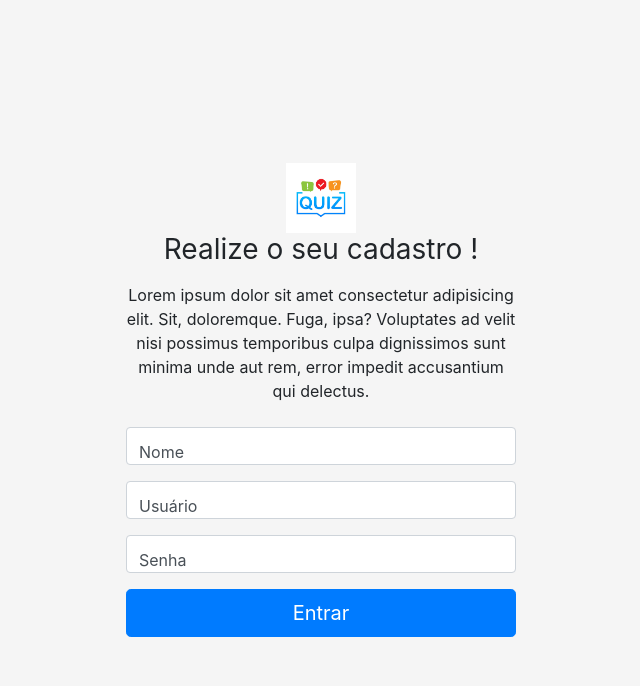
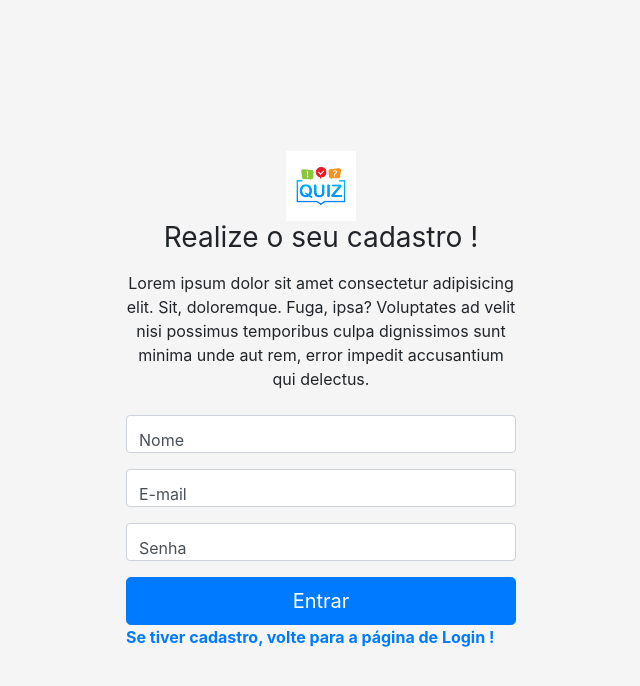
Before and after one commit to juanozorio/quiz, a PHP site: page /cadastro.php in a window 1280 px wide. Shown: the top 686 px of the page, without its empty margins (319-959 px from the left). Run offline with PHP 8.4, Linux system fonts and the light colour scheme.

Commit message:
Restam o CSS

```diff
--- a/cadastrar.php
+++ b/cadastrar.php
@@ -3,10 +3,10 @@ session_start();
 include 'conexao.php';
 
 $nome = mysqli_real_escape_string($conexao, trim($_POST['nome']));
-$usuario = mysqli_real_escape_string($conexao, trim($_POST['usuario']));
+$email = mysqli_real_escape_string($conexao, trim($_POST['email']));
 $senha = mysqli_real_escape_string($conexao, trim($_POST['senha']));
 
-$sql = "select count(*) as total from usuario where login = '$nome'";
+$sql = "select count(*) as total from usuario where nome = '$nome'";
 
 $result = mysqli_query($conexao, $sql);
 
@@ -19,7 +19,7 @@ if($row['total'] == 1) {
 	exit;
 }
 
-$sql = "INSERT INTO usuario (nome, login, senha) VALUES ('$nome', '$usuario', '$senha')";
+$sql = "INSERT INTO usuario (nome, email, senha) VALUES ('$nome', '$email', '$senha')";
 
 if($conexao->query($sql) === TRUE) {
 	$_SESSION['status_cadastro'] = true;
--- a/cadastro.php
+++ b/cadastro.php
@@ -16,20 +16,21 @@
       </div>
 
       <div class="form-label-group">
-        <input type="name" name="nome" id="inputPassword" class="form-control" placeholder="Nome Completo" required>
+        <input type="name" name="nome" id="inputPassword" class="form-control" placeholder="Nome" maxlength="20" required>
         <label for="inputPassword">Nome</label>
       </div>
 
       <div class="form-label-group">
-            <input type="usuario" name="usuario" id="inputPassword" class="form-control" placeholder="Escolha um usuário" required>
-            <label for="inputPassword">Usuário</label>
+            <input type="email" name="email" id="inputPassword" class="form-control" placeholder="Informe seu Email" maxlength="50" required>
+            <label for="inputPassword">E-mail</label>
         </div>
 
       <div class="form-label-group">
-        <input type="senha" name="senha" id="inputPassword" class="form-control" placeholder="Senha" required>
+        <input type="senha" name="senha" id="inputPassword" class="form-control" placeholder="Senha" maxlength="32" required>
         <label for="inputPassword">Senha</label>
       </div>
       <button class="btn btn-lg btn-primary btn-block" type="submit">Entrar</button>
+      <a href="login.php"><strong> Se tiver cadastro, volte para a página de Login !</strong></a>
     </form>
   </body>
 </html>
--- a/home.php
+++ b/home.php
@@ -8,6 +8,7 @@ include 'verifica_login.php';
 </head>
 <body>
 <h2>Olá,<?php echo $_SESSION['usuario'];?></h2>
+
 <h2><a href="logout.php">Sair</h2>
 </body>
 </html>
```
Also changed, not shown: css/login.css (+7 -12 lines), login.php (+13 -1 lines).
